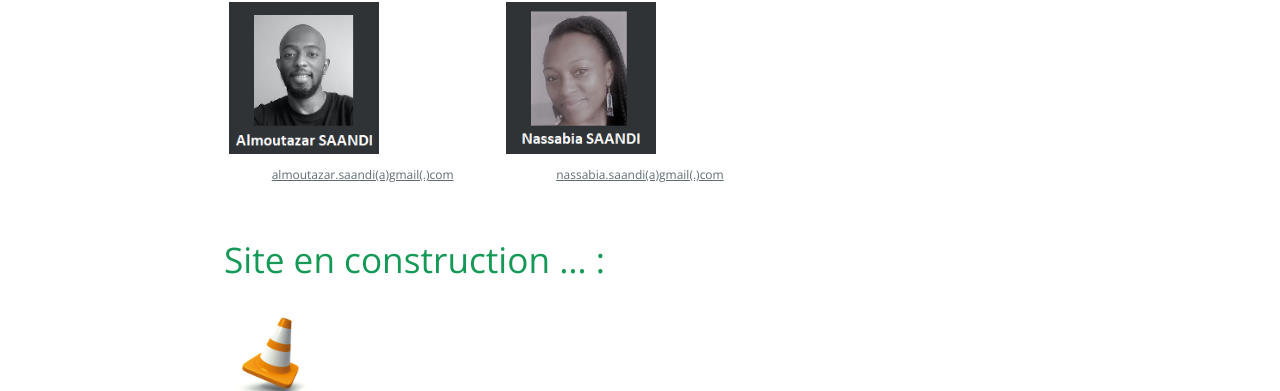
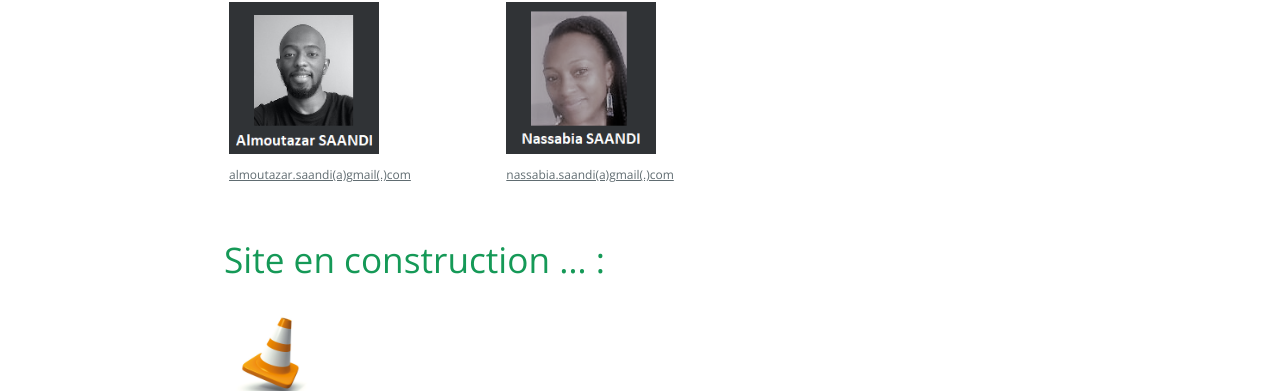
Before and after one commit to tech-num/tech-num.github.io, a Jekyll site: the page built from index.md, in a window 1280 px wide. Shown: the part 1428-1819 px from the top of the page. Built offline with Jekyll 4.4.1, drawn with Linux system fonts in a browser that asks for light colours.

Commit message:
Update index.md

```diff
--- a/index.md
+++ b/index.md
@@ -26,11 +26,11 @@ Numéro RNA : W9R1003851 <br>
 <div class="row">
   <div class="column">
     <img align="center" src="local/images/al.png" width="150">
-    <p align="center" style="font-size:12px"><u>almoutazar.saandi(a)gmail(.)com</u></p>
+    <p style="font-size:12px"><u>almoutazar.saandi(a)gmail(.)com</u></p>
   </div>
   <div class="column">
     <img align="center" src="local/images/na.png" width="150">
-    <p align="center" style="font-size:12px"><u>nassabia.saandi(a)gmail(.)com</u></p>
+    <p style="font-size:12px"><u>nassabia.saandi(a)gmail(.)com</u></p>
   </div>
 </div>
 
```
